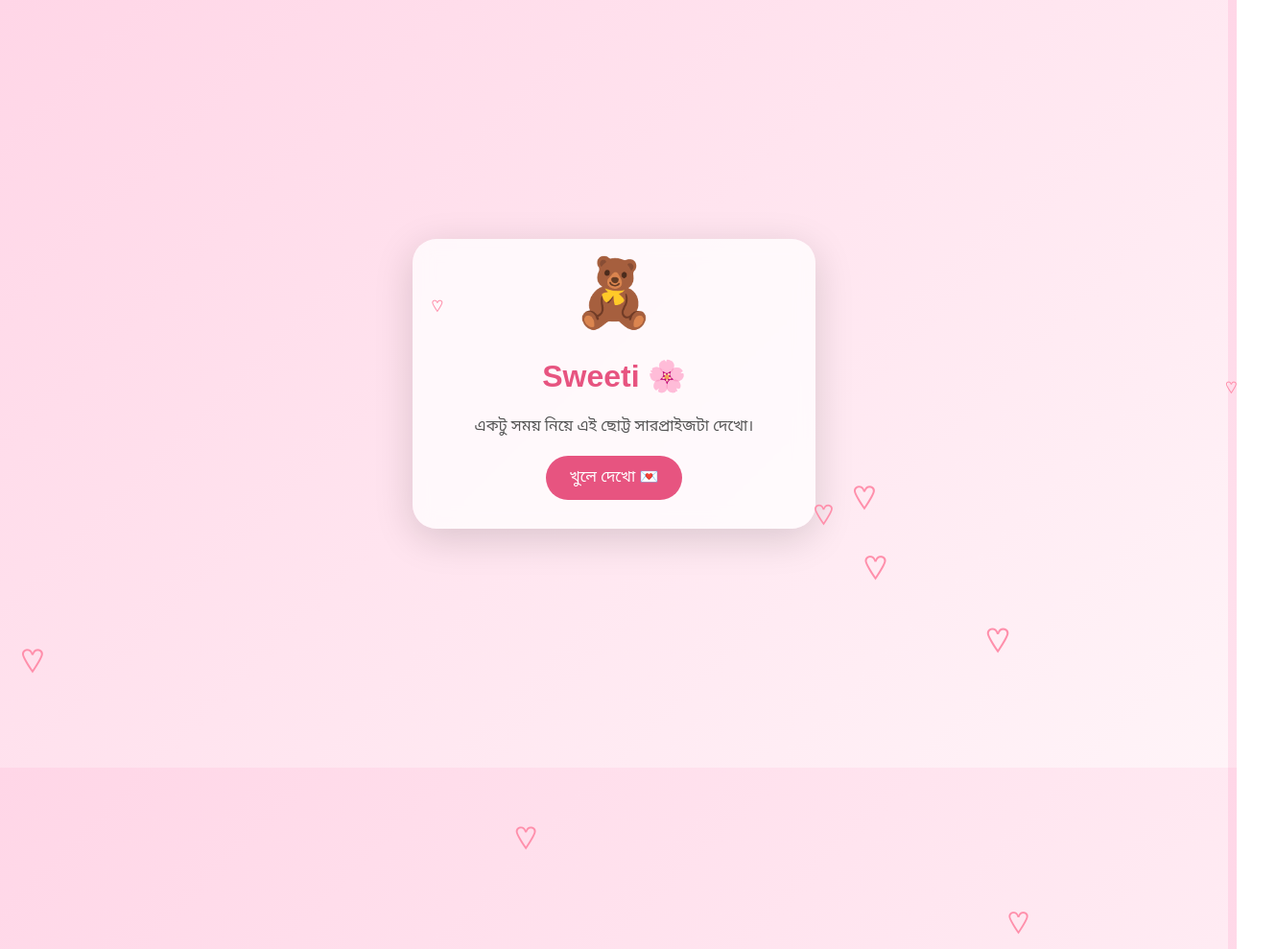
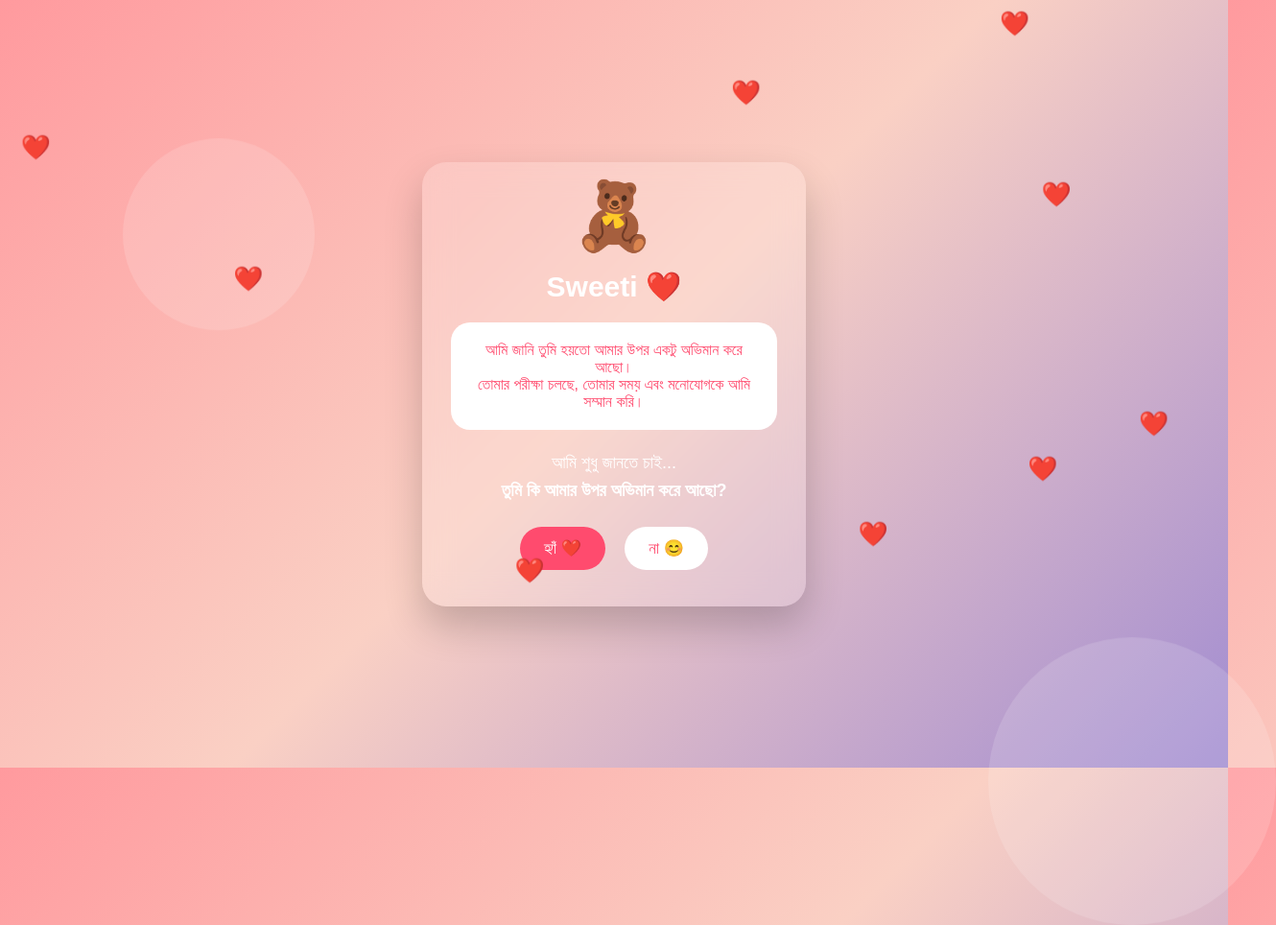
Before and after one commit to 360leadio-hub/sweeti-surprise, a plain HTML site: page index.html in a window 1280 px wide. Shown: the top 989 px of the page at 96% size, 1330 px wide, since content can reach past the window. After the commit the page ends 964 px from the top, so only its background shows below. Drawn offline with Linux system fonts and the light colour scheme.

Commit message:
Update title and styles in index.html

```diff
--- a/index.html
+++ b/index.html
@@ -4,165 +4,305 @@
 <meta charset="UTF-8">
 <meta name="viewport" content="width=device-width, initial-scale=1.0">
 
-<title>For Sweeti 🌸</title>
+<title>Sweeti ❤️</title>
 
 <style>
+
 *{
 margin:0;
 padding:0;
 box-sizing:border-box;
-    font-family:"Noto Sans Bengali", sans-serif;
+font-family:"Poppins",sans-serif;
 }
 
 body{
-    min-height:100vh;
-    background:linear-gradient(135deg,#ffd6e7,#fff4f8);
+height:100vh;
+overflow:hidden;
+background:linear-gradient(135deg,#ff9a9e,#fad0c4,#a18cd1);
 display:flex;
 justify-content:center;
 align-items:center;
-    overflow:hidden;
+color:white;
 }
 
-.container{
-    width:90%;
-    max-width:420px;
-    background:rgba(255,255,255,0.75);
-    backdrop-filter:blur(10px);
-    padding:30px;
-    border-radius:25px;
-    text-align:center;
-    box-shadow:0 10px 40px rgba(0,0,0,.15);
-    animation:show 1.5s ease;
+/* Background bubbles */
+
+.circle{
+position:absolute;
+border-radius:50%;
+background:rgba(255,255,255,.15);
+animation:move 10s infinite alternate;
 }
 
-h1{
-    color:#e75480;
-    margin-bottom:15px;
+.c1{
+width:200px;
+height:200px;
+top:10%;
+left:10%;
 }
 
-.teddy{
-    font-size:70px;
-    animation:bounce 2s infinite;
+.c2{
+width:300px;
+height:300px;
+bottom:-100px;
+right:-50px;
 }
 
-p{
-    color:#555;
-    line-height:1.8;
-    margin:15px 0;
+@keyframes move{
+from{transform:translateY(0)}
+to{transform:translateY(80px)}
 }
 
-button{
-    background:#e75480;
-    color:white;
-    border:none;
-    padding:12px 25px;
-    border-radius:30px;
-    font-size:16px;
-    cursor:pointer;
-}
 
-button:hover{
-    background:#d43d6b;
-}
+/* Card */
 
-.message{
-    display:none;
-    margin-top:20px;
-    animation:fade 1s;
-}
+.card{
 
-.heart{
-    position:absolute;
-    color:#ff8fab;
-    animation:fall linear infinite;
+width:90%;
+max-width:400px;
+
+padding:30px;
+
+background:rgba(255,255,255,.18);
+
+backdrop-filter:blur(15px);
+
+border-radius:25px;
+
+text-align:center;
+
+box-shadow:0 20px 40px rgba(0,0,0,.2);
+
+animation:show 1s;
+
 }
 
 @keyframes show{
 from{
 opacity:0;
-        transform:translateY(40px);
+transform:scale(.7)
 }
+
 to{
 opacity:1;
-        transform:translateY(0);
+transform:scale(1)
 }
 }
 
+
+h1{
+font-size:30px;
+margin-bottom:20px;
+}
+
+
+.letter{
+
+background:white;
+color:#ff4b6e;
+
+padding:20px;
+
+border-radius:20px;
+
+margin-bottom:20px;
+
+animation:open 2s;
+
+}
+
+@keyframes open{
+
+0%{
+transform:rotateX(90deg);
+}
+
+100%{
+transform:rotateX(0);
+}
+
+}
+
+
+/* Teddy */
+
+.teddy{
+
+font-size:70px;
+
+animation:bounce 2s infinite;
+
+}
+
 @keyframes bounce{
+
 50%{
 transform:translateY(-15px);
 }
+
 }
 
-@keyframes fade{
-    from{opacity:0;}
-    to{opacity:1;}
+
+.message{
+
+font-size:18px;
+
+line-height:1.6;
+
+margin:15px 0;
+
 }
 
-@keyframes fall{
-    from{
-        transform:translateY(-100px);
-    }
-    to{
-        transform:translateY(100vh);
-    }
+
+/* Buttons */
+
+button{
+
+border:none;
+
+padding:12px 25px;
+
+border-radius:30px;
+
+font-size:17px;
+
+margin:8px;
+
+cursor:pointer;
+
 }
 
+
+.yes{
+
+background:#ff4b6e;
+color:white;
+
+}
+
+
+.no{
+
+background:white;
+color:#ff4b6e;
+
+}
+
+
+
+/* hearts */
+
+.heart{
+
+position:absolute;
+
+font-size:25px;
+
+animation:fall 6s linear infinite;
+
+}
+
+
+@keyframes fall{
+
+0%{
+top:-10%;
+}
+
+100%{
+top:110%;
+}
+
+}
+
+
 </style>
+
 </head>
 
 
 <body>
 
 
-<div class="container">
+<div class="circle c1"></div>
+<div class="circle c2"></div>
 
-<div class="teddy">🧸</div>
 
-<h1>Sweeti 🌸</h1>
+<div class="card">
+
+
+<div class="teddy">
+🧸
+</div>
+
+
+<h1>
+Sweeti ❤️
+</h1>
+
+
+<div class="letter">
 
 <p>
-একটু সময় নিয়ে এই ছোট্ট সারপ্রাইজটা দেখো।
+আমি জানি তুমি হয়তো আমার উপর একটু অভিমান করে আছো।
 </p>
 
-
-<button onclick="openMessage()">
-খুলে দেখো 💌
-</button>
-
-
-<div class="message" id="msg">
-
 <p>
-Sweeti,<br><br>
-
-আমি জানি তোমার এখন পরীক্ষার সময় চলছে।
-এই সময় তোমার পড়াশোনা আর মানসিক শান্তিটাই সবচেয়ে গুরুত্বপূর্ণ।<br><br>
-
-কখনো যদি আমার কোনো কথা বা আচরণে তোমার খারাপ লেগে থাকে,
-তাহলে আমি সেটা বুঝতে চেষ্টা করছি।<br><br>
-
-আমি চাই তুমি মন দিয়ে পরীক্ষা দাও,
-নিজের যত্ন নাও এবং আত্মবিশ্বাস রাখো।<br><br>
-
-তোমার জন্য অনেক শুভকামনা রইলো। 🌸
-
-<br><br>
-
-— Mahin
-
+তোমার পরীক্ষা চলছে, তোমার সময় এবং মনোযোগকে আমি সম্মান করি।
 </p>
 
 </div>
 
+
+
+<div class="message">
+
+আমি শুধু জানতে চাই...
+
+<br>
+
+<strong>
+তুমি কি আমার উপর অভিমান করে আছো?
+</strong>
+
 </div>
+
+
+<button class="yes" onclick="yesClick()">
+হ্যাঁ ❤️
+</button>
+
+
+<button class="no" onclick="noClick()">
+না 😊
+</button>
+
+
+<p id="reply"></p>
+
+
+</div>
+
 
 
 <script>
 
-function openMessage(){
-    document.getElementById("msg").style.display="block";
+
+function yesClick(){
+
+document.getElementById("reply").innerHTML=
+"আমি বুঝতে পারছি ❤️ তোমার মন ভালো করার চেষ্টা করবো। তোমার পরীক্ষার জন্য শুভকামনা।";
+
 }
+
+
+function noClick(){
+
+document.getElementById("reply").innerHTML=
+"ভালো লাগলো 😊 তোমার হাসিটাই সবচেয়ে গুরুত্বপূর্ণ।";
+
+}
+
 
 
 // floating hearts
@@ -172,17 +312,22 @@ setInterval(()=>{
 let heart=document.createElement("div");
 
 heart.className="heart";
-heart.innerHTML="♡";
+
+heart.innerHTML="❤️";
 
 heart.style.left=Math.random()*100+"%";
-heart.style.fontSize=(15+Math.random()*25)+"px";
-heart.style.animationDuration=(3+Math.random()*5)+"s";
+
+heart.style.animationDuration=
+(3+Math.random()*5)+"s";
+
 
 document.body.appendChild(heart);
 
 
 setTimeout(()=>{
+
 heart.remove();
+
 },8000);
 
 
```
Lines whose indentation alone changed are shown as unchanged.
